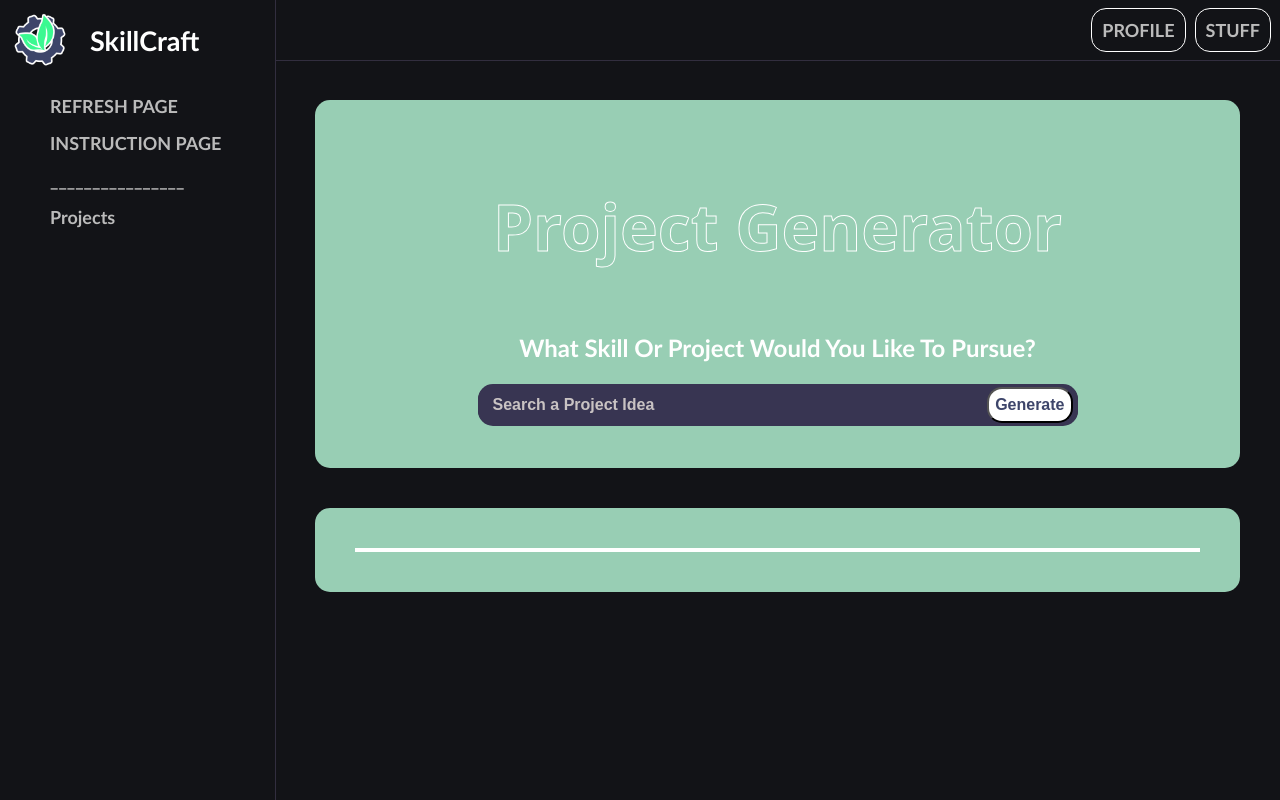
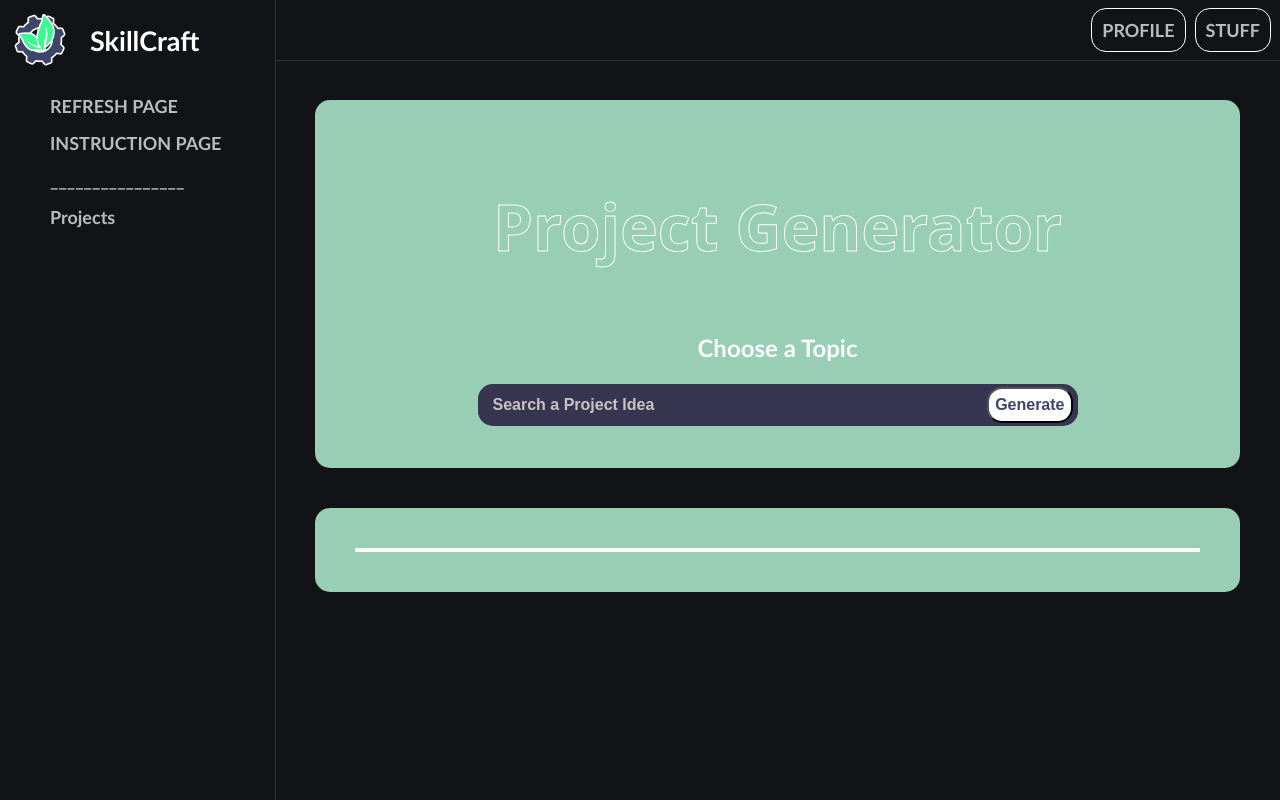
Before and after one commit to Kyros0718/SkillCraft, a Flask app: page / in a window 1280 px wide. Run offline with Flask 2, Linux system fonts and the light colour scheme.

Commit message:
change texts

```diff
--- a/front_end/static/js/script.js
+++ b/front_end/static/js/script.js
@@ -47,7 +47,7 @@ window.addEventListener('load', function () {
 
       loadingContainer.style.display = 'none';
       content.style.display = 'block';
-  }, 0); // 1000 milliseconds = 1.0 seconds
+  }, 2500); // 1000 milliseconds = 1.0 seconds
 });
 
 
--- a/front_end/templates/index.html
+++ b/front_end/templates/index.html
@@ -27,9 +27,9 @@
                 </div>
 
                 <div>
-                    <h2 id="subject1">What Skill Or Project Would You Like To Pursue?</h2>
-                    <h2 id="subject2">What Is Your Skill Level Of This Subject</h2>
-                    <h2 id="subject3">Choose Any Project To Pursue</h2>
+                    <h2 id="subject1">Choose a Topic</h2>
+                    <h2 id="subject2">Set Project Difficulty</h2>
+                    <h2 id="subject3">Choose a Project</h2>
                 </div>
                 <div class="barrier">
                     <form id="form-container">
```
